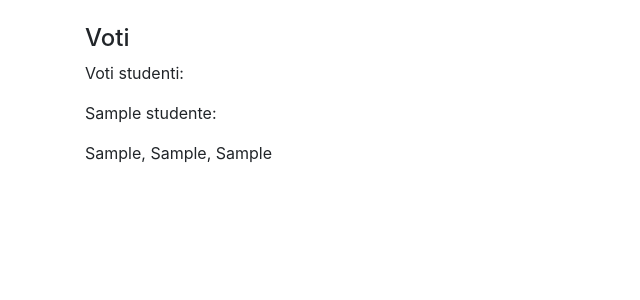
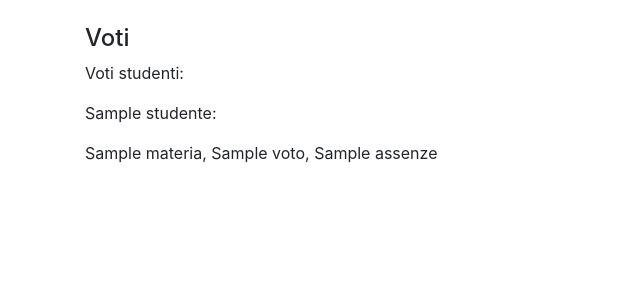
Before and after one commit to StefanoNicastro/primo_progetto, a Django app: template voti/templates/voti/view_b.html in a window 1280 px wide. Shown: the part 56-356 px from the top of the page, without its empty margins (0-640 px from the left). Run offline with Django 5.2, Linux system fonts and the light colour scheme; the template is opened without the code that fills it: most values are stand-ins (such as "Sample title", 1, 10 or a date in 2020).

Commit message:
passo22_finisci_viewCD

```diff
--- a/voti/templates/voti/view_b.html
+++ b/voti/templates/voti/view_b.html
@@ -8,8 +8,8 @@ View B
 
 {% for studente, dati in voti.items %}
     <p>{{studente}}:</P>
-    {% for elemento in dati.items %}
-        <p>{{elemento.0}}, {{elemento.1}}, {{elemento.2}}</p>
+    {% for materia, voto, assenze in dati %}
+        <p>{{materia}}, {{voto}}, {{assenze}}</p>
     {%endfor%}
 {%endfor%}
 
```
